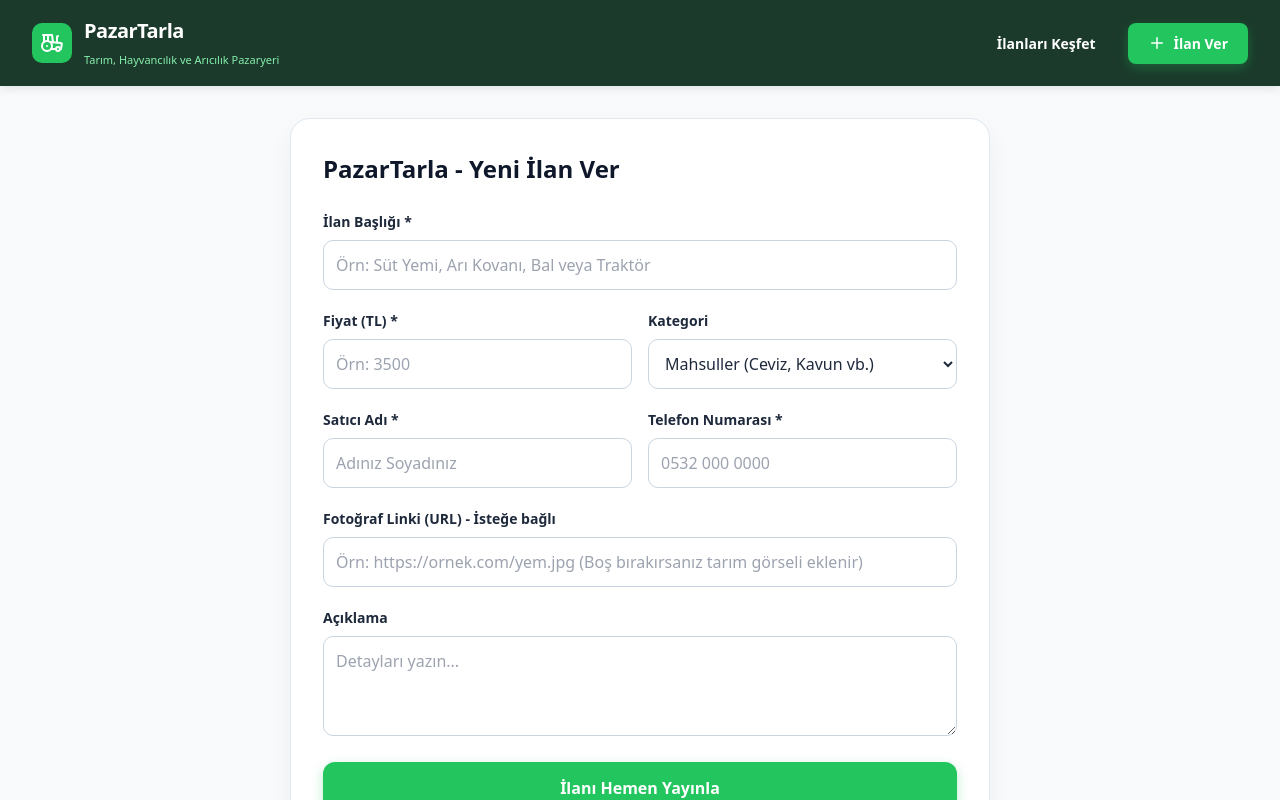
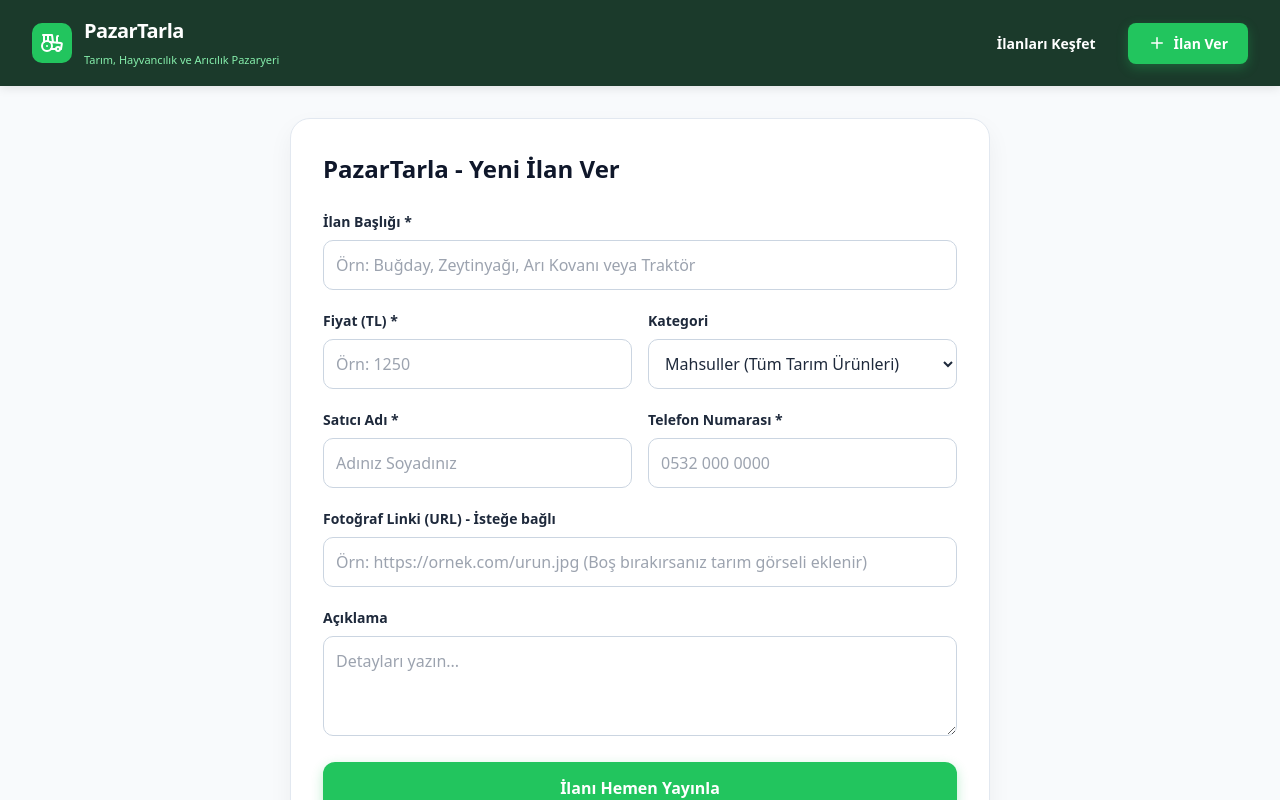
Before and after one commit to gezgiinci-beep/Pazartarla, a React (Vite) app: page / in a window 1280 px wide. Both pictures are taken after a click on the button "İlan Ver". Shown: the top 800 px of the page. Built offline with nearby package versions, Linux system fonts and the light colour scheme.

Commit message:
Revise category names and add new listings
Updated category labels and added new listings for agricultural products.

```diff
--- a/src/App.tsx
+++ b/src/App.tsx
@@ -5,7 +5,7 @@ import {
   Car, Tractor, Wrench, ArrowRight, Bell, User, Filter, AlertCircle, Trash2, Settings, Lock, Check, Mail, Globe, Copy, HelpCircle, Users, Image, Bug, Shield
 } from 'lucide-react';
 
-// Tüm kategoriler için garanti, fotoğraflı örnek ilanlar
+// Bütün ziraat ve tarım ürünlerini kapsayan zengin örnek ilan listesi
 const INITIAL_LISTINGS = [
   {
     id: 1,
@@ -30,7 +30,7 @@ const INITIAL_LISTINGS = [
     id: 2,
     title: 'Tarladan Doğrudan Taze Chandler Ceviz (1 Ton)',
     price: 140,
-    category: 'Mahsuller (Mahsul Satışı)',
+    category: 'Mahsuller (Tüm Tarım Ürünleri)',
     mode: 'Satılık',
     location: 'Gönen / Balıkesir',
     city: 'Balıkesir',
@@ -49,7 +49,7 @@ const INITIAL_LISTINGS = [
     id: 3,
     title: 'Mis Kokulu Gönen Kavunu ve Karpuzu (Toptan)',
     price: 15,
-    category: 'Mahsuller (Mahsul Satışı)',
+    category: 'Mahsuller (Tüm Tarım Ürünleri)',
     mode: 'Satılık',
     location: 'Gönen / Balıkesir',
     city: 'Balıkesir',
@@ -66,6 +66,44 @@ const INITIAL_LISTINGS = [
   },
   {
     id: 4,
+    title: '1. Sınıf Sert Buğday ve Arpa Mahsulü (Toptan)',
+    price: 9.50,
+    category: 'Mahsuller (Tüm Tarım Ürünleri)',
+    mode: 'Satılık',
+    location: 'Bandırma / Balıkesir',
+    city: 'Balıkesir',
+    year: 2026,
+    hours: 0,
+    power: 'Tonoajlı',
+    description: 'Ambar saklamalı, yüksek hektolitre ekmeklik sert buğday. Değirmencilere ve tüccarlara duyurulur.',
+    seller: 'Mustafa Eren',
+    phone: '0534 888 7766',
+    verified: true,
+    featured: false,
+    image: 'https://images.unsplash.com/photo-1574943320219-553eb213f72d?auto=format&fit=crop&q=80&w=800',
+    date: 'Bugün'
+  },
+  {
+    id: 5,
+    title: 'Erken Hasat Soğuk Sıkım Sızma Zeytinyağı (5 Litre)',
+    price: 1250,
+    category: 'Mahsuller (Tüm Tarım Ürünleri)',
+    mode: 'Satılık',
+    location: 'Burhaniye / Balıkesir',
+    city: 'Balıkesir',
+    year: 2026,
+    hours: 0,
+    power: '5 Lt Teneke',
+    description: 'Asit oranı düşük, kendi zeytinliklerimizden üretilen geleneksel soğuk sıkım saf zeytinyağı.',
+    seller: 'Hasan Bilir',
+    phone: '0532 123 4567',
+    verified: true,
+    featured: true,
+    image: 'https://images.unsplash.com/photo-1474979266404-7eaacbcd87c5?auto=format&fit=crop&q=80&w=800',
+    date: 'Bugün'
+  },
+  {
+    id: 6,
     title: 'Damızlık Sağlıklı 15 Baş Koyun ve Kuzu Sürüsü',
     price: 12000,
     category: 'Canlı Hayvanlar',
@@ -84,7 +122,7 @@ const INITIAL_LISTINGS = [
     date: 'Bugün'
   },
   {
-    id: 5,
+    id: 7,
     title: 'Yüksek Proteinli Süt Yemi ve Besi Yemi (50 kg Çuval)',
     price: 550,
     category: 'Hayvan Yemleri ve Ekipmanları',
@@ -103,7 +141,7 @@ const INITIAL_LISTINGS = [
     date: '2 gün önce'
   },
   {
-    id: 6,
+    id: 8,
     title: 'Meşe Ormanı Çıkışlı Saf Organik Çiçek Balı',
     price: 750,
     category: 'Arıcılık & Bal',
@@ -122,7 +160,7 @@ const INITIAL_LISTINGS = [
     date: 'Bugün'
   },
   {
-    id: 7,
+    id: 9,
     title: 'Fırınlanmış Ahşap 10 Adet Arı Kovanı ve Petek Seti',
     price: 3500,
     category: 'Arıcılık Ekipmanları',
@@ -158,7 +196,7 @@ export default function App() {
   const [form, setForm] = useState({
     title: '',
     price: '',
-    category: 'Mahsuller (Mahsul Satışı)',
+    category: 'Mahsuller (Tüm Tarım Ürünleri)',
     mode: 'Satılık',
     location: 'Gönen / Balıkesir',
     city: 'Balıkesir',
@@ -212,7 +250,7 @@ export default function App() {
     setForm({
       title: '',
       price: '',
-      category: 'Mahsuller (Mahsul Satışı)',
+      category: 'Mahsuller (Tüm Tarım Ürünleri)',
       mode: 'Satılık',
       location: 'Gönen / Balıkesir',
       city: 'Balıkesir',
@@ -297,7 +335,7 @@ export default function App() {
                 İlanları keşfet
               </h2>
               <p style={{ color: '#64748b', fontSize: '16px', margin: 0 }}>
-                Traktör, taze mahsul, canlı hayvan, yem, arıcılık ekipmanları ve tarım işçisi bul.
+                Traktör, tarım ürünleri, canlı hayvan, yem, arıcılık ve ziraat malzemeleri bul.
               </p>
             </div>
 
@@ -329,7 +367,7 @@ export default function App() {
                   <Search size={20} color="#94a3b8" style={{ position: 'absolute', left: '14px' }} />
                   <input
                     type="text"
-                    placeholder="Yem, arı malzemesi, hayvan, traktör ara..."
+                    placeholder="Buğday, zeytinyağı, ceviz, arı, traktör ara..."
                     value={searchQuery}
                     onChange={(e) => setSearchQuery(e.target.value)}
                     style={{
@@ -350,7 +388,7 @@ export default function App() {
                   style={{ padding: '12px', borderRadius: '10px', border: '1px solid #cbd5e1', fontSize: '15px', backgroundColor: '#fff', outline: 'none', cursor: 'pointer' }}
                 >
                   <option value="Tüm kategoriler">Tüm Kategoriler</option>
-                  <option value="Mahsuller (Mahsul Satışı)">Mahsuller (Ceviz, Kavun vb.)</option>
+                  <option value="Mahsuller (Tüm Tarım Ürünleri)">Mahsuller (Tüm Tarım Ürünleri)</option>
                   <option value="Canlı Hayvanlar">Canlı Hayvanlar</option>
                   <option value="Hayvan Yemleri ve Ekipmanları">Hayvan Yemleri ve Ekipmanları</option>
                   <option value="Arıcılık & Bal">Arıcılık & Bal</option>
@@ -439,17 +477,17 @@ export default function App() {
             <form onSubmit={handleDirectAdd} style={{ display: 'flex', flexDirection: 'column', gap: '20px' }}>
               <div>
                 <label style={{ display: 'block', fontWeight: '600', marginBottom: '8px', fontSize: '14px' }}>İlan Başlığı *</label>
-                <input type="text" name="title" placeholder="Örn: Süt Yemi, Arı Kovanı, Bal veya Traktör" value={form.title} onChange={handleFormChange} style={{ width: '100%', padding: '12px', borderRadius: '10px', border: '1px solid #cbd5e1', boxSizing: 'border-box' }} />
+                <input type="text" name="title" placeholder="Örn: Buğday, Zeytinyağı, Arı Kovanı veya Traktör" value={form.title} onChange={handleFormChange} style={{ width: '100%', padding: '12px', borderRadius: '10px', border: '1px solid #cbd5e1', boxSizing: 'border-box' }} />
               </div>
               <div style={{ display: 'grid', gridTemplateColumns: '1fr 1fr', gap: '16px' }}>
                 <div>
                   <label style={{ display: 'block', fontWeight: '600', marginBottom: '8px', fontSize: '14px' }}>Fiyat (TL) *</label>
-                  <input type="number" name="price" placeholder="Örn: 3500" value={form.price} onChange={handleFormChange} style={{ width: '100%', padding: '12px', borderRadius: '10px', border: '1px solid #cbd5e1', boxSizing: 'border-box' }} />
+                  <input type="number" name="price" placeholder="Örn: 1250" value={form.price} onChange={handleFormChange} style={{ width: '100%', padding: '12px', borderRadius: '10px', border: '1px solid #cbd5e1', boxSizing: 'border-box' }} />
                 </div>
                 <div>
                   <label style={{ display: 'block', fontWeight: '600', marginBottom: '8px', fontSize: '14px' }}>Kategori</label>
                   <select name="category" value={form.category} onChange={handleFormChange} style={{ width: '100%', padding: '12px', borderRadius: '10px', border: '1px solid #cbd5e1', backgroundColor: '#fff' }}>
-                    <option value="Mahsuller (Mahsul Satışı)">Mahsuller (Ceviz, Kavun vb.)</option>
+                    <option value="Mahsuller (Tüm Tarım Ürünleri)">Mahsuller (Tüm Tarım Ürünleri)</option>
                     <option value="Canlı Hayvanlar">Canlı Hayvanlar</option>
                     <option value="Hayvan Yemleri ve Ekipmanları">Hayvan Yemleri ve Ekipmanları</option>
                     <option value="Arıcılık & Bal">Arıcılık & Bal</option>
@@ -473,7 +511,7 @@ export default function App() {
               </div>
               <div>
                 <label style={{ display: 'block', fontWeight: '600', marginBottom: '8px', fontSize: '14px' }}>Fotoğraf Linki (URL) - İsteğe bağlı</label>
-                <input type="text" name="image" placeholder="Örn: https://ornek.com/yem.jpg (Boş bırakırsanız tarım görseli eklenir)" value={form.image} onChange={handleFormChange} style={{ width: '100%', padding: '12px', borderRadius: '10px', border: '1px solid #cbd5e1', boxSizing: 'border-box' }} />
+                <input type="text" name="image" placeholder="Örn: https://ornek.com/urun.jpg (Boş bırakırsanız tarım görseli eklenir)" value={form.image} onChange={handleFormChange} style={{ width: '100%', padding: '12px', borderRadius: '10px', border: '1px solid #cbd5e1', boxSizing: 'border-box' }} />
               </div>
               <div>
                 <label style={{ display: 'block', fontWeight: '600', marginBottom: '8px', fontSize: '14px' }}>Açıklama</label>
```
